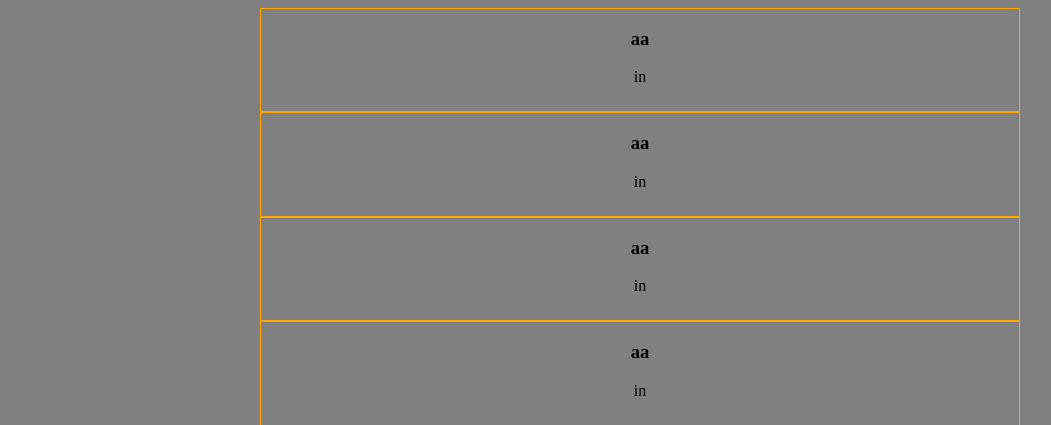
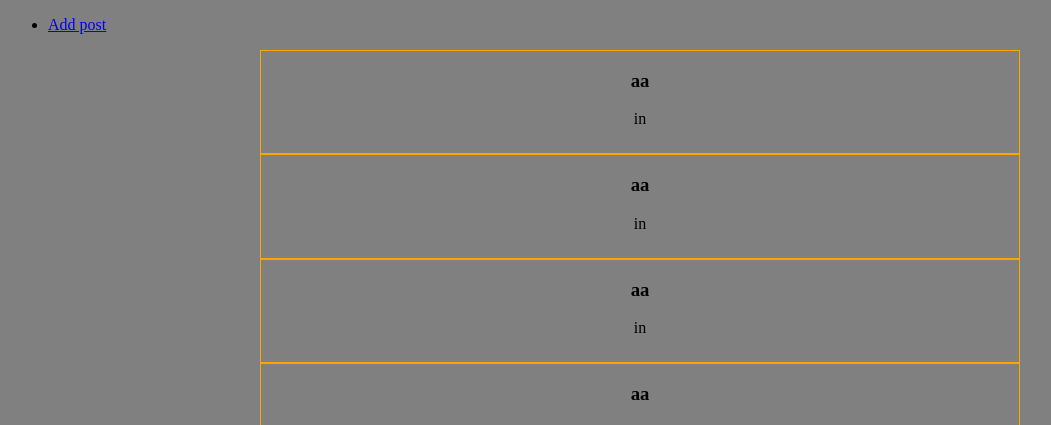
Before and after one commit to Yacine101/PUBLISHER_DZ, a Django app: page /home/ in a window 1280 px wide. Shown: the top 425 px of the page, without its empty margins (0-1051 px from the left). Run offline with Django 3.2, Linux system fonts and the light colour scheme; data comes from the database, SQL or seed files in the repository; both versions use the stored data as it was after the commit.

Commit message:
Commiting

```diff
--- a/PUBLISHER_DZ/templates/PUBLISHER_DZ/home.html
+++ b/PUBLISHER_DZ/templates/PUBLISHER_DZ/home.html
@@ -7,10 +7,15 @@ Home template
 body{
 background-color:grey;
 }
+
 </style>
 </head>
 <body>
-
+<header>
+<ul>
+<li><a href="/add">Add post</a></li>
+</ul>
+</header>
 {% for i in posts %}
 <div name="post" style="border:1px solid orange;text-align:center;width:60%;margin:auto">
 <div name="description"><h3>{{i.description}}</h3></div>
```
Also changed, not shown: db.sqlite3.
